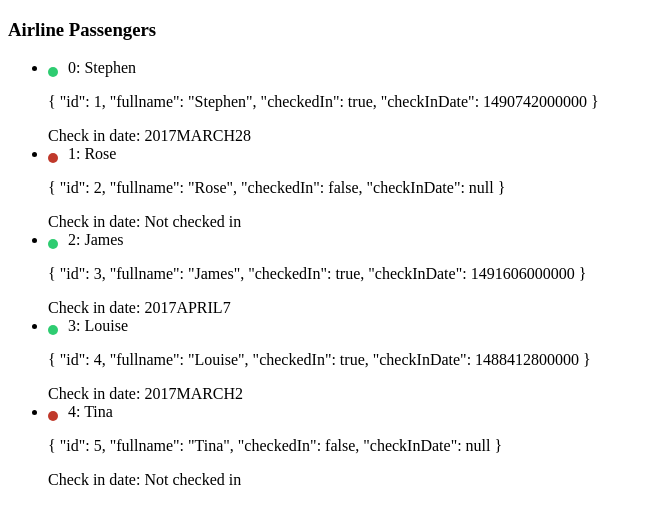
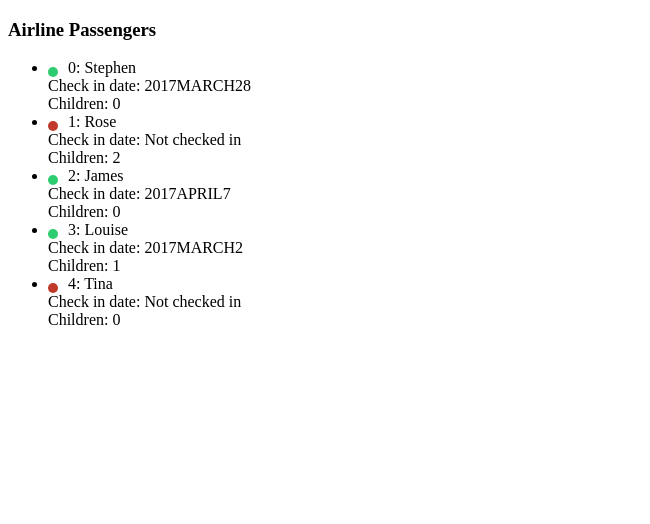
Before and after one commit to AyaanFaruq/AngularFundamentalsRevise, an Angular app: page / in a window 1280 px wide. Shown: the top 524 px of the page, without its empty margins (0-650 px from the left). Built offline with nearby package versions, Linux system fonts and the light colour scheme.

Commit message:
safe-navigation

```diff
--- a/src/app/app.component.html
+++ b/src/app/app.component.html
@@ -4,7 +4,6 @@
     <li *ngFor="let passenger of passengers; let i = index">
       <span class="status" [class.checked-in]="passenger.checkedIn"></span>
       {{ i }}: {{ passenger.fullname }}
-      <p>{{ passenger | json }}</p>
       <div class="date">
         Check in date:
         {{
@@ -13,6 +12,9 @@
             : "Not checked in"
         }}
       </div>
+      <div class="children">
+        Children: {{ passenger.children?.length || 0 }}
+      </div>
     </li>
   </ul>
 </div>
--- a/src/app/app.component.ts
+++ b/src/app/app.component.ts
@@ -1,10 +1,16 @@
 import { Component } from '@angular/core';
+
+interface Child {
+  name: string;
+  age: number;
+}
 
 interface Passenger {
   id: number;
   fullname: string;
   checkedIn: boolean;
   checkInDate: number | null;
+  children: Child[] | null;
 }
 
 @Component({
@@ -19,30 +25,38 @@
       fullname: 'Stephen',
       checkedIn: true,
       checkInDate: 1490742000000,
+      children: null,
     },
     {
       id: 2,
       fullname: 'Rose',
       checkedIn: false,
       checkInDate: null,
+      children: [
+        { name: 'Ted', age: 12 },
+        { name: 'Chloe', age: 7 },
+      ],
     },
     {
       id: 3,
       fullname: 'James',
       checkedIn: true,
       checkInDate: 1491606000000,
+      children: null,
     },
     {
       id: 4,
       fullname: 'Louise',
       checkedIn: true,
       checkInDate: 1488412800000,
+      children: [{ name: 'Jessica', age: 1 }],
     },
     {
       id: 5,
       fullname: 'Tina',
       checkedIn: false,
       checkInDate: null,
+      children: null,
     },
   ];
 }
```
